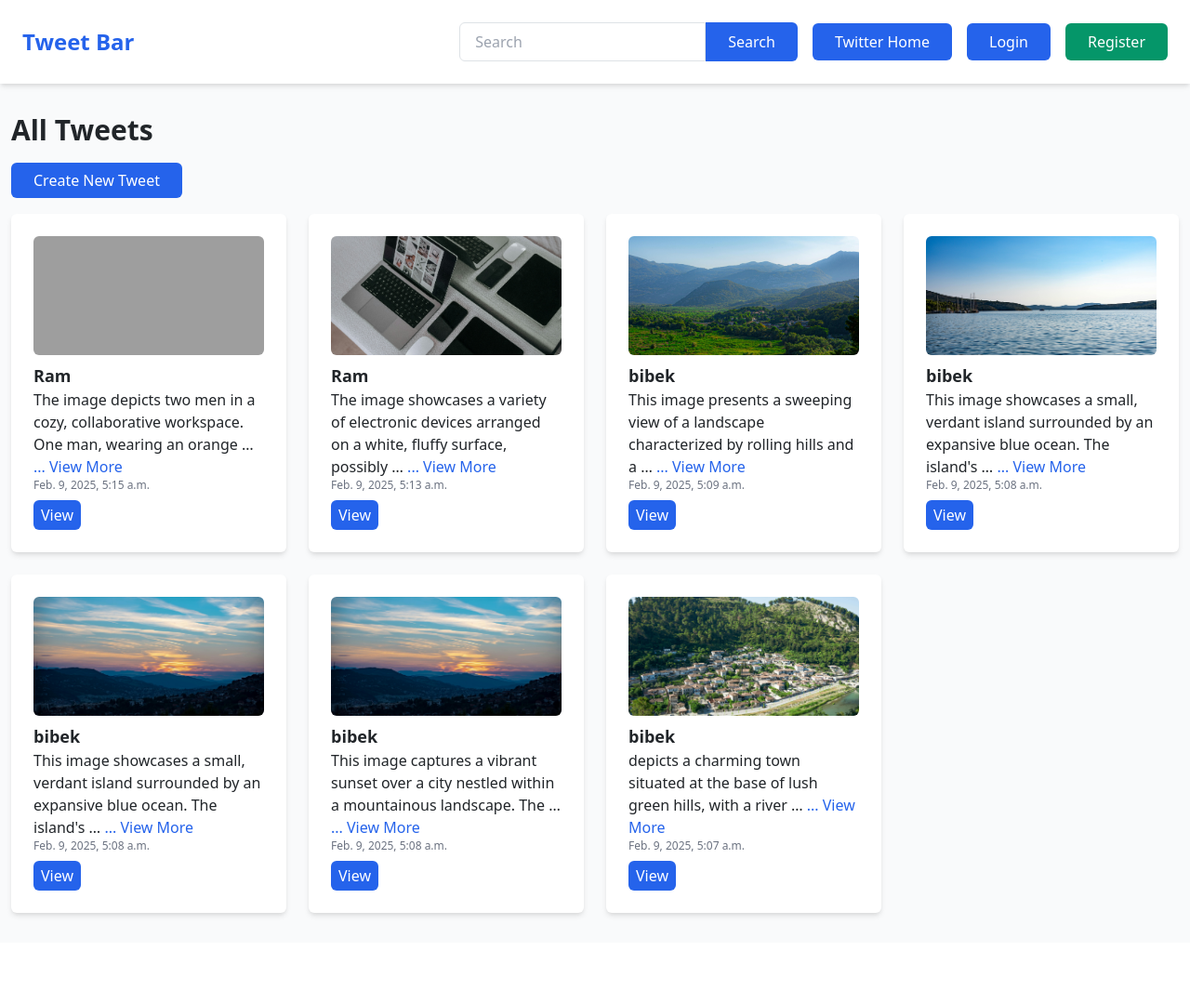
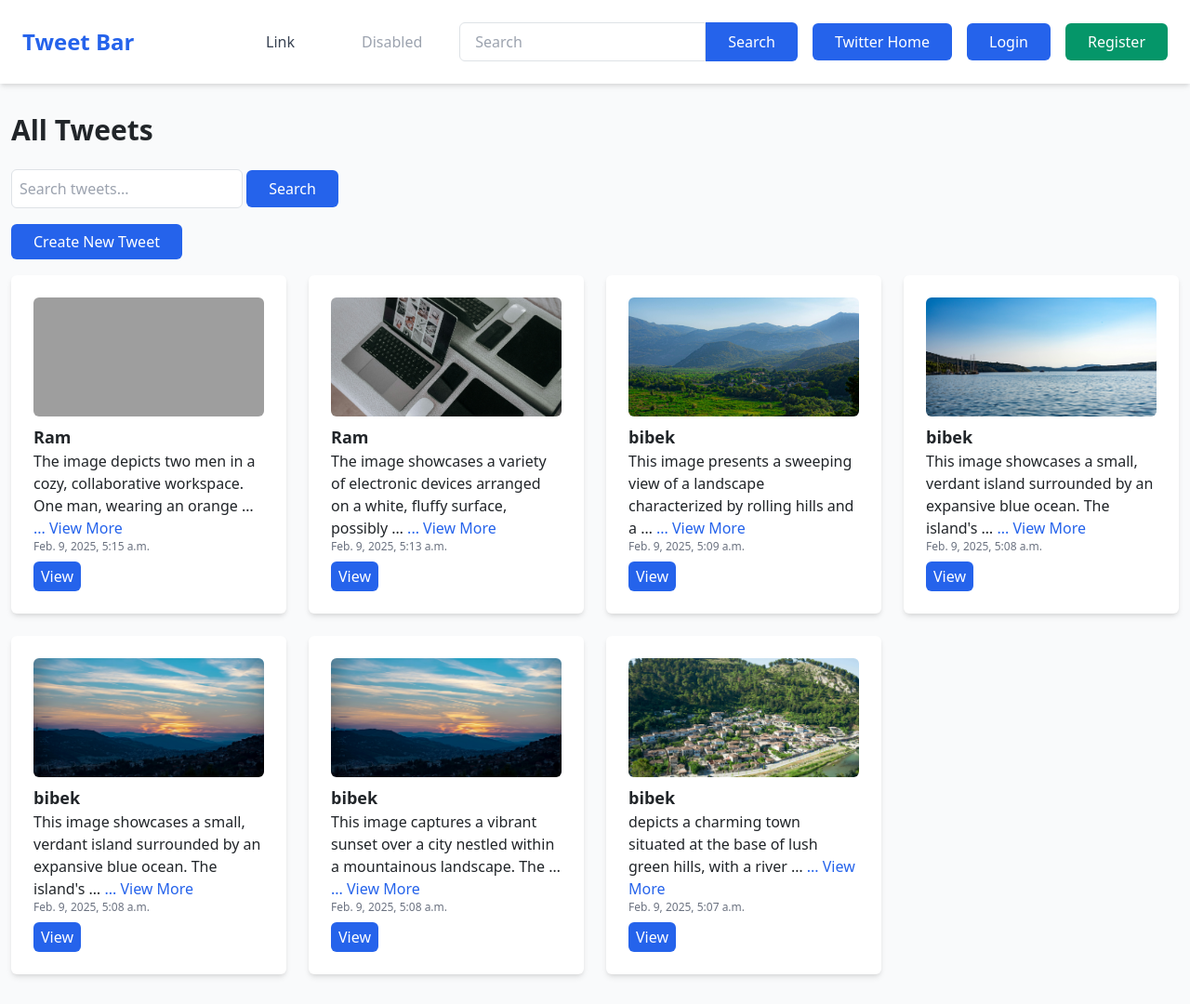
Before and after one commit to bibek1414/tweet-django, a Django app: page / in a window 1280 px wide. Shown: the whole page at 93% size. Before the commit the page ends 987 px from the top, so only its background shows below. Run offline with Django 5.2, Linux system fonts and the light colour scheme; data comes from the database, SQL or seed files in the repository; grey boxes are pictures that could not be loaded.

Commit message:
changed layout

```diff
--- a/templates/layout.html
+++ b/templates/layout.html
@@ -20,6 +20,15 @@
                 <svg class="fill-current h-5 w-5" viewBox="0 0 20 20"><title>Menu</title><path d="M0 3h20v2H0V3zm0 6h20v2H0V9zm0 6h20v2H0v-2z"/></svg>
             </button>
             <div class="hidden lg:flex lg:items-center lg:w-auto" id="navbar-content">
+                <ul class="flex flex-col lg:flex-row space-y-2 lg:space-y-0 lg:space-x-6">
+                    <!-- Removed Home Link and Dropdown button -->
+                    <li class="w-full">
+                        <a class="block text-gray-700 hover:text-blue-600 transition duration-200 py-2 px-4" href="#">Link</a>
+                    </li>
+                    <li class="w-full">
+                        <a class="block text-gray-400 cursor-not-allowed py-2 px-4" href="#" aria-disabled="true">Disabled</a>
+                    </li>
+                </ul>
                 <form class="flex ml-4" role="search">
                     <input class="border rounded-l-md px-3 py-2 focus:outline-none focus:ring-2 focus:ring-blue-500" type="search" placeholder="Search" aria-label="Search">
                     <button class="bg-blue-600 text-white rounded-r-md px-4 py-2 hover:bg-blue-700 transition duration-200" type="submit">Search</button>
--- a/tweet/templates/tweets/tweet_list.html
+++ b/tweet/templates/tweets/tweet_list.html
@@ -5,22 +5,26 @@
 {% block content %}
 <div class="my-8">
     <h1 class="text-3xl font-semibold mb-4">All Tweets</h1>
+
+    <!-- Search Form -->
+    <form method="get" action="{% url 'tweet_list' %}" class="mb-4">
+        <input type="text" name="q" value="{{ query }}" class="p-2 border border-gray-300 rounded-md" placeholder="Search tweets...">
+        <button type="submit" class="bg-blue-600 text-white py-2 px-4 rounded-md hover:bg-blue-700">Search</button>
+    </form>
+
     <a href="{% url 'tweet_create' %}" class="bg-blue-600 text-white py-2 px-4 rounded-md hover:bg-blue-700">Create New Tweet</a>
+
     <div class="mt-6 grid grid-cols-1 sm:grid-cols-2 md:grid-cols-3 lg:grid-cols-4 gap-4">
         {% for tweet in tweets %}
         <div class="bg-white p-4 shadow-md rounded-md flex flex-col">
-            <!-- Box for image and tweet info -->
             <div class="flex-shrink-0 mb-2">
                 {% if tweet.photo %}
                 <img src="{{ tweet.photo.url }}" alt="Tweet Photo" class="w-full h-32 object-cover rounded-md">
                 {% endif %}
             </div>
-
-            <!-- Box for user info, text, and timestamp -->
             <div class="flex-1">
                 <h3 class="font-semibold text-lg">{{ tweet.user.username }}</h3>
                 <p class="text-base">
-                    <!-- Display only part of the tweet text initially -->
                     {{ tweet.text|truncatewords:15 }}
                     {% if tweet.text|length > 100 %}
                     <a href="{% url 'tweet_detail' tweet.pk %}" class="text-blue-600 hover:underline cursor-pointer">... View More</a>
@@ -28,13 +32,9 @@
                 </p>
                 <p class="text-gray-500 text-xs">{{ tweet.created_at }}</p>
             </div>
-
-            <!-- Box for buttons -->
             <div class="flex space-x-2 mt-2">
                 <a href="{% url 'tweet_detail' tweet.pk %}" class="bg-blue-600 text-white py-1 px-2 rounded-md hover:bg-blue-700">View</a>
-
                 {% if tweet.user == user %}
-                <!-- Show Edit and Delete buttons only for the tweet's author -->
                 <a href="{% url 'tweet_edit' tweet.pk %}" class="bg-blue-600 text-white py-1 px-2 rounded-md hover:bg-blue-700">Edit</a>
                 <a href="{% url 'tweet_delete' tweet.pk %}" class="bg-red-600 text-white py-1 px-2 rounded-md hover:bg-red-700">Delete</a>
                 {% endif %}
```
